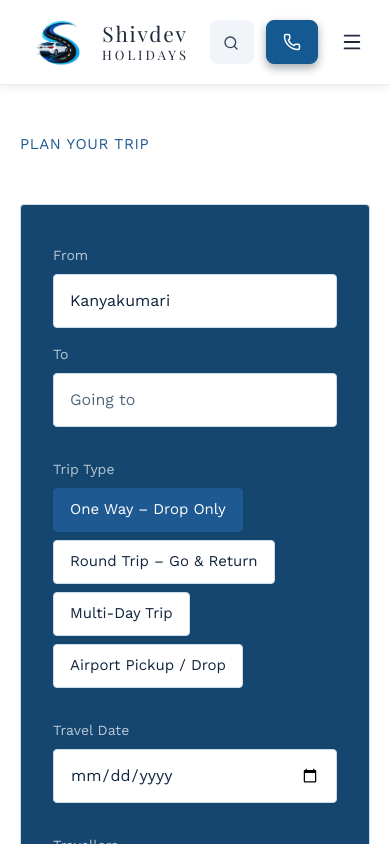
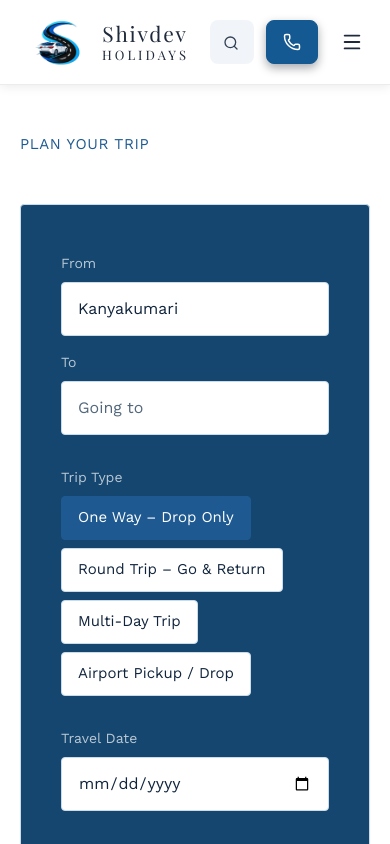
Before and after one commit to laxmanswork-dev/shivdev-holidays, a React (Vite) app: page /plan-your-trip in a window 390 px wide. Shown: the top 844 px of the page. Built offline with nearby package versions, Linux system fonts and the light colour scheme.

Commit message:
Plan Your Trip: increase booking card padding further
48px -> 64px on desktop, matched on mobile (40px -> 48px), for even more
breathing room around the form fields.

```diff
--- a/src/pages/PlanTrip/PlanTrip.css
+++ b/src/pages/PlanTrip/PlanTrip.css
@@ -95,7 +95,7 @@
   /* A touch roomier than the standard --space-6 card padding — this
      card holds the whole booking form, so it reads better with a
      little more breathing room around its edges. */
-  padding: var(--space-8);
+  padding: var(--space-9);
   border-radius: var(--radius-sm);
   border: 1px solid var(--pt-border);
   background: var(--pt-card-bg);
@@ -110,7 +110,7 @@
 
 @media (max-width: 480px) {
   .plan-trip__form {
-    padding: var(--space-7) var(--space-6);
+    padding: var(--space-8) var(--space-7);
   }
 }
 
```
